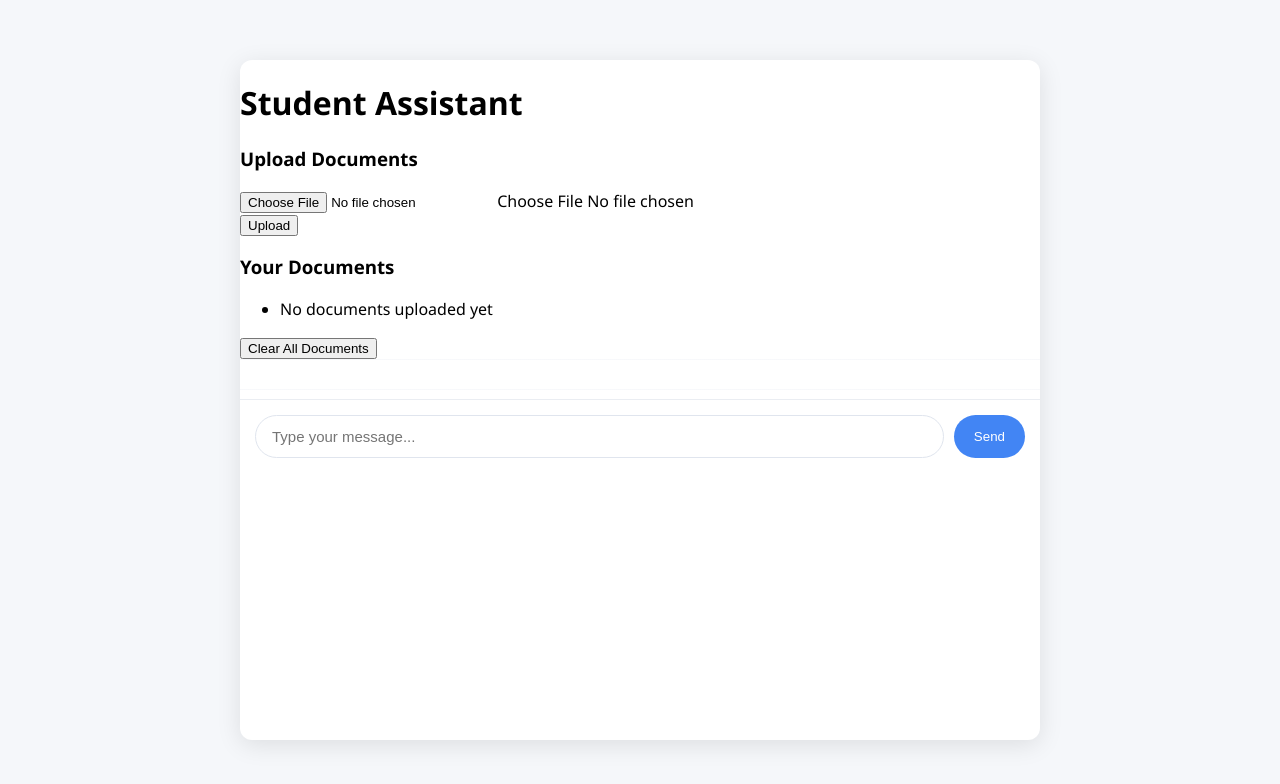
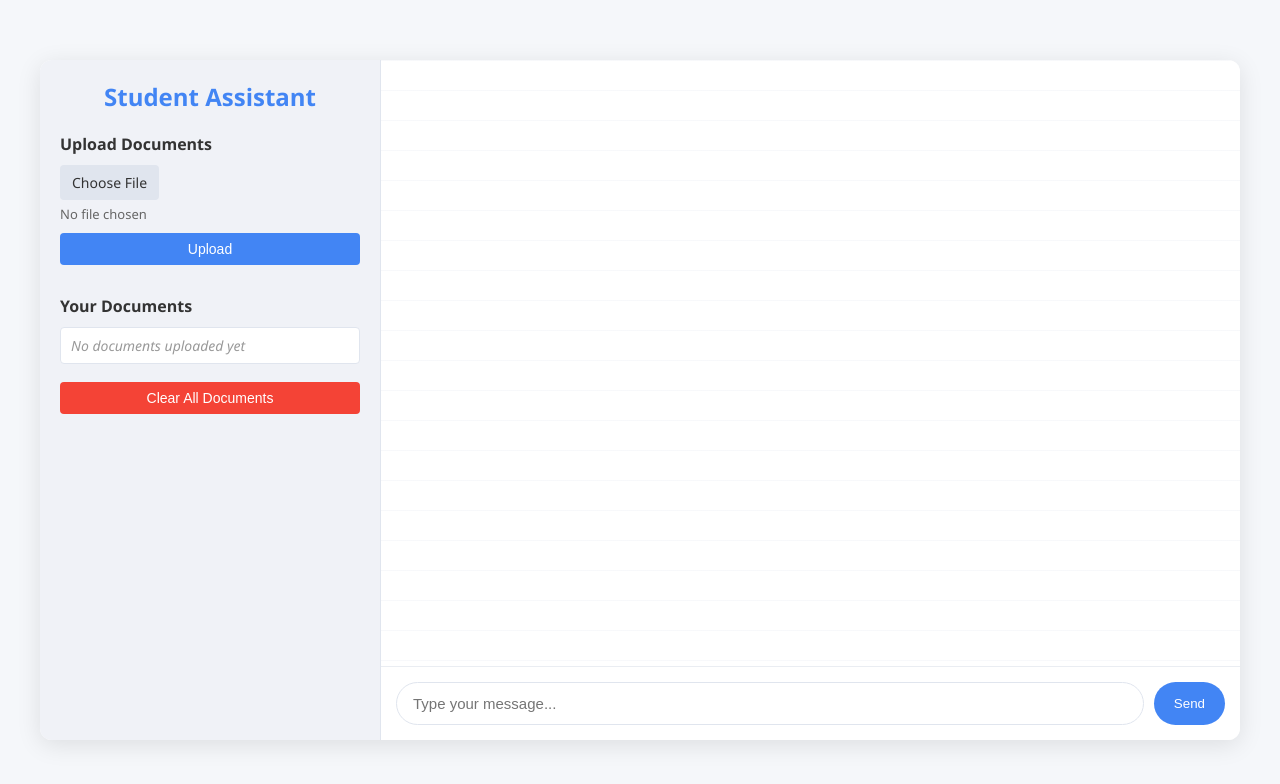
Before and after one commit to SwarajKanse/Educational-Chatbot, a PHP site: page /query/ in a window 1280 px wide. Shown: the top 784 px of the page. Run offline with PHP 8.4, Linux system fonts and the light colour scheme.

Commit message:
Add files via upload

```diff
--- a/chat.css
+++ b/chat.css
@@ -13,16 +13,163 @@ body {
 /* Chat Container */
 .chat-container {
   width: 100%;
-  max-width: 800px;
+  max-width: 1200px;
   height: 85vh;
   margin: 20px;
   background: #fff;
   border-radius: 12px;
   box-shadow: 0 5px 25px rgba(0, 0, 0, 0.1);
   display: flex;
+  overflow: hidden;
+  position: relative;
+}
+
+/* Sidebar */
+.sidebar {
+  width: 300px;
+  background: #f0f2f7;
+  border-right: 1px solid #e0e5ee;
+  display: flex;
+  flex-direction: column;
+  padding: 20px;
+}
+
+.logo {
+  text-align: center;
+  margin-bottom: 20px;
+}
+
+.logo h1 {
+  margin: 0;
+  font-size: 24px;
+  color: #4285f4;
+}
+
+.upload-container {
+  margin-bottom: 20px;
+}
+
+.upload-container h3 {
+  margin-top: 0;
+  margin-bottom: 10px;
+  font-size: 16px;
+  color: #333;
+}
+
+.file-input-container {
+  position: relative;
+  margin-bottom: 10px;
+}
+
+.file-input-container input[type="file"] {
+  position: absolute;
+  left: -9999px;
+}
+
+.file-input-label {
+  display: inline-block;
+  padding: 8px 12px;
+  background-color: #e0e5ee;
+  color: #333;
+  border-radius: 4px;
+  cursor: pointer;
+  font-size: 14px;
+  transition: background-color 0.2s;
+}
+
+.file-input-label:hover {
+  background-color: #d0d5e0;
+}
+
+#file-name {
+  display: block;
+  margin-top: 5px;
+  font-size: 13px;
+  color: #666;
+  white-space: nowrap;
+  overflow: hidden;
+  text-overflow: ellipsis;
+  max-width: 100%;
+}
+
+#upload-button {
+  padding: 8px 12px;
+  background-color: #4285f4;
+  color: white;
+  border: none;
+  border-radius: 4px;
+  font-size: 14px;
+  cursor: pointer;
+  transition: background-color 0.2s;
+  width: 100%;
+}
+
+#upload-button:hover {
+  background-color: #3367d6;
+}
+
+#upload-status {
+  margin-top: 10px;
+  font-size: 13px;
+  color: #666;
+}
+
+/* Document list */
+.document-list-container {
+  flex: 1;
+  overflow-y: auto;
+}
+
+.document-list-container h3 {
+  margin-top: 0;
+  margin-bottom: 10px;
+  font-size: 16px;
+  color: #333;
+}
+
+#document-list {
+  list-style: none;
+  padding: 0;
+  margin: 0;
+}
+
+#document-list li {
+  padding: 8px 10px;
+  background-color: #fff;
+  border-radius: 4px;
+  margin-bottom: 8px;
+  font-size: 14px;
+  border: 1px solid #e0e5ee;
+}
+
+#document-list li.empty-list {
+  color: #999;
+  font-style: italic;
+}
+
+.danger-button {
+  margin-top: 10px;
+  padding: 8px 12px;
+  background-color: #f44336;
+  color: white;
+  border: none;
+  border-radius: 4px;
+  font-size: 14px;
+  cursor: pointer;
+  transition: background-color 0.2s;
+  width: 100%;
+}
+
+.danger-button:hover {
+  background-color: #d32f2f;
+}
+
+/* Main content */
+.main-content {
+  flex: 1;
+  display: flex;
   flex-direction: column;
   overflow: hidden;
-  position: relative;
 }
 
 /* Chat Box - Scrollable message area */
```
Also changed, not shown: other parts of chat.css (+56 -0 lines).
